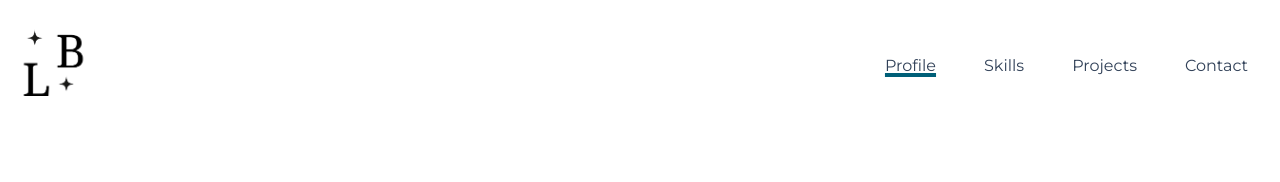
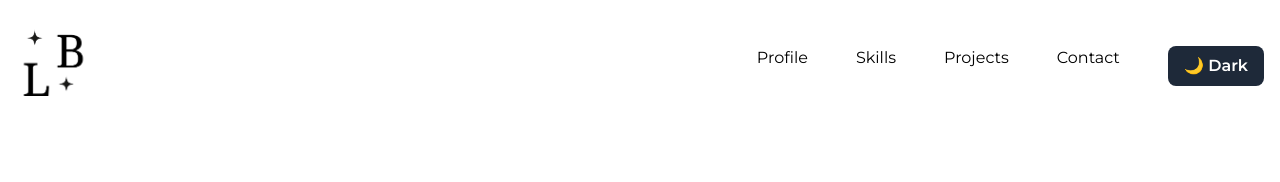
Before and after one commit to B1color/portfolioNuxt, a Nuxt app: page / in a window 1280 px wide. Shown: the top 182 px of the page. Built offline with nearby package versions, Linux system fonts and the light colour scheme; no server answers.

Commit message:
add mode noir et blanc

```diff
--- a/components/AppNavbar.vue
+++ b/components/AppNavbar.vue
@@ -1,27 +1,31 @@
 <template>
-  <nav class="fixed top-0 left-0 w-full p-4 bg-white text-dark z-50">
+<nav
+    :class="[
+      'fixed top-0 left-0 w-full p-4 transition-colors duration-300',
+      isDarkMode ? 'bg-gray-900 text-white' : 'bg-white text-black'
+    ]"
+  >
     <div class="flex justify-between items-center">
       <!-- Logo -->
       <nuxt-link to="/">
         <img src="/logo.png" alt="Logo" class="h-25" />
       </nuxt-link>
-      <!-- Bouton mobile -->
-      <button
-        class="md:hidden focus:outline-none"
-        @click="toggleMenu"
-        aria-label="Toggle menu"
-      >
-        <svg xmlns="http://www.w3.org/2000/svg" class="h-6 w-6" fill="none" viewBox="0 0 24 24" stroke="currentColor">
-          <path stroke-linecap="round" stroke-linejoin="round" stroke-width="2" d="M4 6h16M4 12h16m-7 6h7" />
-        </svg>
-      </button>
 
       <!-- Menu desktop -->
       <ul class="hidden md:flex space-x-4 ml-auto">
-        <li><a href="#profile" :class="getLinkClass('profile')" class="text-slate-700 py-2 px-4 hover:text-gray-500">Profile</a></li>
-        <li><a href="#skills" :class="getLinkClass('skills')" class="text-slate-700 py-2 px-4 hover:text-gray-500">Skills</a></li>
-        <li><a href="#projects" :class="getLinkClass('projects')" class="text-slate-700 py-2 px-4 hover:text-gray-500">Projects</a></li>
-        <li><a href="#contact" :class="getLinkClass('contact')" class="text-slate-700 py-2 px-4 hover:text-gray-500">Contact</a></li>
+        <li><a href="#profile" :class="['text-black py-2 px-4 ', isDarkMode ? 'hover:text-gray-500 text-gray-300 hover:text-gray-400' : ':hover:text-gray-500 text-black']">Profile</a></li>
+        <li><a href="#skills" :class="['text-black py-2 px-4 ', isDarkMode ? 'hover:text-gray-500 text-gray-300 hover:text-gray-400' : ':hover:text-gray-500 text-black']">Skills</a></li>
+        <li><a href="#projects" :class="['text-black py-2 px-4 ', isDarkMode ? 'hover:text-gray-500 text-gray-300 hover:text-gray-400' : ':hover:text-gray-500 text-black']">Projects</a></li>
+        <li><a href="#contact" :class="['text-black py-2 px-4 ', isDarkMode ? 'hover:text-gray-500 text-gray-300 hover:text-gray-400' : ':hover:text-gray-500 text-black']">Contact</a></li>
+
+        <!-- Bouton Dark Mode -->
+        <button
+          @click="toggleDarkMode"
+          class="ml-4 px-4 py-2 bg-gray-800 text-white font-semibold rounded-lg transition duration-300 hover:bg-gray-700
+                 dark:bg-gray-300 dark:text-black dark:hover:bg-gray-400"
+        >
+          {{ isDarkMode ? '🌞 Light' : '🌙 Dark' }}
+        </button>
       </ul>
     </div>
 
@@ -45,6 +49,12 @@
         <li><a href="#skills" :class="getLinkClass('skills')" class="text-slate-700 text-lg hover:text-gray-500" @click="toggleMenu">Skills</a></li>
         <li><a href="#projects" :class="getLinkClass('projects')" class="text-slate-700 text-lg hover:text-gray-500" @click="toggleMenu">Projects</a></li>
         <li><a href="#contact" :class="getLinkClass('contact')" class="text-slate-700 text-lg hover:text-gray-500" @click="toggleMenu">Contact</a></li>
+        <button
+        @click="toggleDarkMode"
+        class="ml-4 px-4 py-2 bg-gray-800 text-white font-semibold transition duration-300 hover:bg-gray-700 focus:outline-none focus:ring-2 focus:ring-gray-500 dark:bg-gray-700 dark:hover:bg-gray-600"
+      >
+        {{ isDarkMode ? '🌞 Light' : '🌙 Dark' }}
+      </button>
       </ul>
     </div>
   </nav>
@@ -61,7 +71,7 @@
           'transition-all duration-300',
           activeSection === section.id
             ? 'bg-sky-800'
-              : 'bg-gray-300 opacity-50'
+            : isDarkMode ? 'bg-gray-600 opacity-50' : 'bg-gray-300 opacity-50'
         ]"
         :style="{ width: section.width, height: '4px' }"
       ></div>
@@ -92,7 +102,10 @@
 </template>
 
 <script setup>
-import { ref, onMounted, onUnmounted } from 'vue';
+import { ref, onMounted, onUnmounted, inject} from 'vue';
+const isDarkMode = inject('isDarkMode');
+const toggleDarkMode = inject('toggleDarkMode');
+
 
 const isMenuOpen = ref(false);
 const activeSection = ref('profile');
--- a/components/ContactSection.vue
+++ b/components/ContactSection.vue
@@ -1,5 +1,8 @@
 <template>
-  <section class="contact section fp-tableCell relative flex items-center w-full max-w-screen-lg mx-auto px-4 md:px-8 min-h-screen bg-white-100">
+  <section :class="[
+      'profile section pt-30 h-screen flex items-center w-full max-w-screen-lg mx-auto px-4 md:px-8 transition-colors duration-300',
+      isDarkMode ? 'bg-gray-900 text-white' : 'bg-white text-black'
+    ]">
     <div class="space-y-4">
       <!-- Titre -->
       <div class="flex items-center space-x-4">
@@ -46,9 +49,9 @@
 </template>
 
 <script setup>
-import { ref, onMounted } from "vue";
+import { ref, onMounted, inject } from "vue";
 import axios from "axios";
-
+const isDarkMode = inject('isDarkMode');
 const profile = ref({});
 const isVisible = ref(false);
 
--- a/components/ProfileSection.vue
+++ b/components/ProfileSection.vue
@@ -1,5 +1,8 @@
 <template>
-  <section id="profile" class="profile section pt-30 h-screen flex items-center  w-full max-w-screen-lg mx-auto px-4 md:px-8 bg-white">
+  <section id="profile" :class="[
+      'profile section pt-30 h-screen flex items-center w-full max-w-screen-lg mx-auto px-4 md:px-8 transition-colors duration-300',
+      isDarkMode ? 'bg-gray-900 text-white' : 'bg-white text-black'
+    ]">
     <div class="flex flex-col md:flex-row items-center justify-center w-full h-full space-y-8 md:space-y-0 md:space-x-16">
       <!-- Colonne gauche -->
       <div class="md:w-1/2 flex flex-col justify-center items-start text-left">
@@ -51,8 +54,9 @@
 
 
 <script setup>
-import { ref, onMounted, onUnmounted } from 'vue';
+import { ref, onMounted, onUnmounted, inject } from 'vue';
 import axios from 'axios';
+const isDarkMode = inject('isDarkMode'); // Récupérer le mode sombre globalement
 
 // Définir la variable profile pour stocker les données
 const profile = ref(null);
--- a/components/ProjectSection.vue
+++ b/components/ProjectSection.vue
@@ -1,8 +1,10 @@
 <template>
   <section
     id="projects"
-    class="project section m-8 fp-tableCell relative min-h-screen flex items-center justify-center w-full max-w-screen-lg mx-auto px-4 md:px-8 bg-white-100"
-  >
+    :class="[
+      'profile section pt-30 h-screen flex items-center w-full max-w-screen-lg mx-auto px-4 md:px-8 transition-colors duration-300',
+      isDarkMode ? 'bg-gray-900 text-white' : 'bg-white text-black'
+    ]">
     <div class="space-y-8">
       <!-- Titre de la section -->
       <div class="flex items-center space-x-4">
@@ -140,8 +142,9 @@
 </template>
 
 <script setup>
-import { ref, onMounted, onUnmounted } from 'vue';
+import { ref, onMounted, onUnmounted, inject } from 'vue';
 import axios from 'axios';
+const isDarkMode = inject('isDarkMode');
 
 const projects = ref([]);
 const isPopupVisible = ref(false);
--- a/components/SkillSection.vue
+++ b/components/SkillSection.vue
@@ -1,8 +1,10 @@
 <template>
   <section
     id="skills"
-    class="skill section fp-tableCell relative flex items-center justify-center items-center w-full max-w-screen-lg mx-auto px-4 md:px-8 min-h-screen bg-white-100"
-  >
+    :class="[
+      'profile section pt-30 h-screen flex items-center w-full max-w-screen-lg mx-auto px-4 md:px-8 transition-colors duration-300',
+      isDarkMode ? 'bg-gray-900 text-white' : 'bg-white text-black'
+    ]">
     <div class="w-full">
       <!-- Contenu en deux colonnes -->
       <div class="grid grid-cols-1 md:grid-cols-2 gap-16">
@@ -84,8 +86,9 @@
 </template>
 
 <script setup>
-import { ref, onMounted, onUnmounted } from "vue";
+import { ref, onMounted, onUnmounted, inject } from "vue";
 import axios from "axios";
+const isDarkMode = inject('isDarkMode'); // Récupérer le mode sombre globalement
 
 const isVisible = ref(false);
 const skills = ref([]); // Liste des skills
--- a/layouts/default.vue
+++ b/layouts/default.vue
@@ -7,7 +7,7 @@
 </template>
 
 <script setup>
-import { ref, onMounted, onUnmounted } from 'vue';
+import { ref, onMounted, onUnmounted, provide } from 'vue';
 
 const sections = ['profile', 'skills', 'projects', 'contact'];
 const activeSection = ref('profile');
@@ -36,10 +36,38 @@ const detectActiveSection = () => {
 
 onMounted(() => {
   window.addEventListener('scroll', detectActiveSection);
-  detectActiveSection(); // Vérifie dès le début
+  detectActiveSection();
 });
 
 onUnmounted(() => {
   window.removeEventListener('scroll', detectActiveSection);
 });
+
+const isDarkMode = ref(false);
+
+const toggleDarkMode = () => {
+  isDarkMode.value = !isDarkMode.value;
+
+  document.documentElement.classList.toggle('dark', isDarkMode.value); // ✅ Utilisation de `toggle`
+
+  if (isDarkMode.value) {
+    localStorage.setItem('darkMode', 'enabled');
+  } else {
+    localStorage.setItem('darkMode', 'disabled');
+  }
+
+  console.log("Mode sombre:", isDarkMode.value ? "Activé" : "Désactivé"); // ✅ Vérification console
+};
+
+// Vérifie l'état du mode sombre au démarrage
+onMounted(() => {
+  const storedDarkMode = localStorage.getItem('darkMode');
+
+  isDarkMode.value = storedDarkMode === 'enabled'; // ✅ Simplification
+  document.documentElement.classList.toggle('dark', isDarkMode.value);
+});
+
+// Fournir `isDarkMode` et `toggleDarkMode` à tous les composants enfants
+provide('isDarkMode', isDarkMode);
+provide('toggleDarkMode', toggleDarkMode);
 </script>
--- a/nuxt.config.ts
+++ b/nuxt.config.ts
@@ -17,7 +17,7 @@ export default defineNuxtConfig({
       meta: [
         { charset: 'utf-8' },
         { name: 'viewport', content: 'width=device-width, initial-scale=1' },
-        { hid: 'description', name: 'description', content: 'Portfolio de Manon Le Bouard, développeuse full stack' },
+        { hid: 'description', name: 'description', content: 'Portfolio de Manon Le Bouard, developper full stack' },
       ],
       link: [
         {
--- a/tailwind.config.js
+++ b/tailwind.config.js
@@ -1,5 +1,6 @@
 /** @type {import('tailwindcss').Config} */
 module.exports = {
+  darkMode: "class",
   content: [
     "./components/**/*.{js,vue,ts}",
     "./layouts/**/*.vue",
```
Lines whose indentation alone changed are shown as unchanged.
